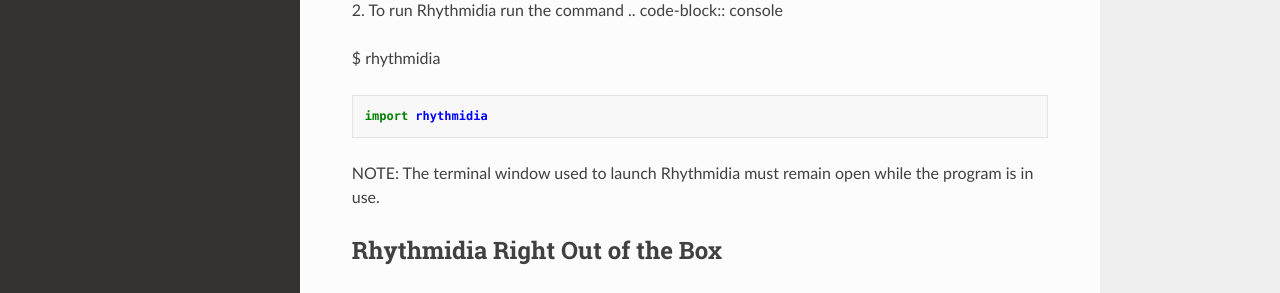
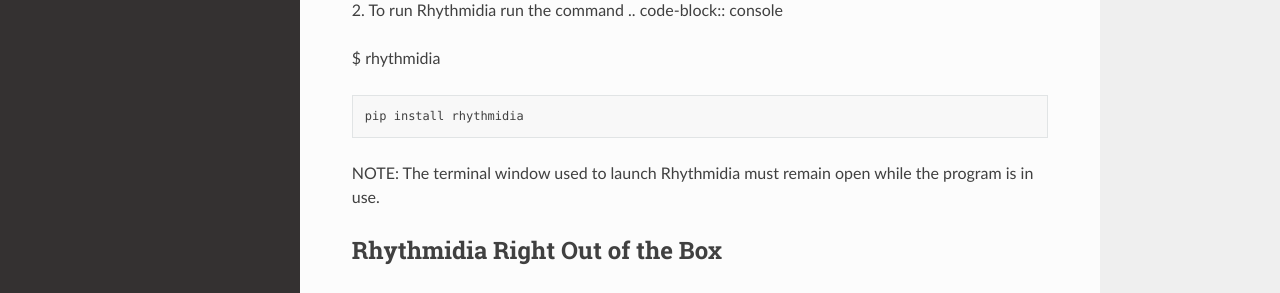
Before and after one commit to Pelham-Lab/rhythmidia, a Sphinx documentation site: the page built from docs/getting_started.rst, in a window 1280 px wide and 1182 px high. Shown: the part 361-654 px from the top of the window. Built offline with Sphinx 7.4.7 and the Read the Docs theme 2.0.0, drawn with Linux system fonts in a browser that asks for light colours; the version number could not be read and is left out.

Commit message:
Updated docs

```diff
--- a/docs/getting_started.rst
+++ b/docs/getting_started.rst
@@ -16,7 +16,7 @@
 
 .. code-block:: python
 
-    import rhythmidia
+    pip install rhythmidia
 
 
 NOTE: The terminal window used to launch Rhythmidia must remain open while the program is in use.
```
